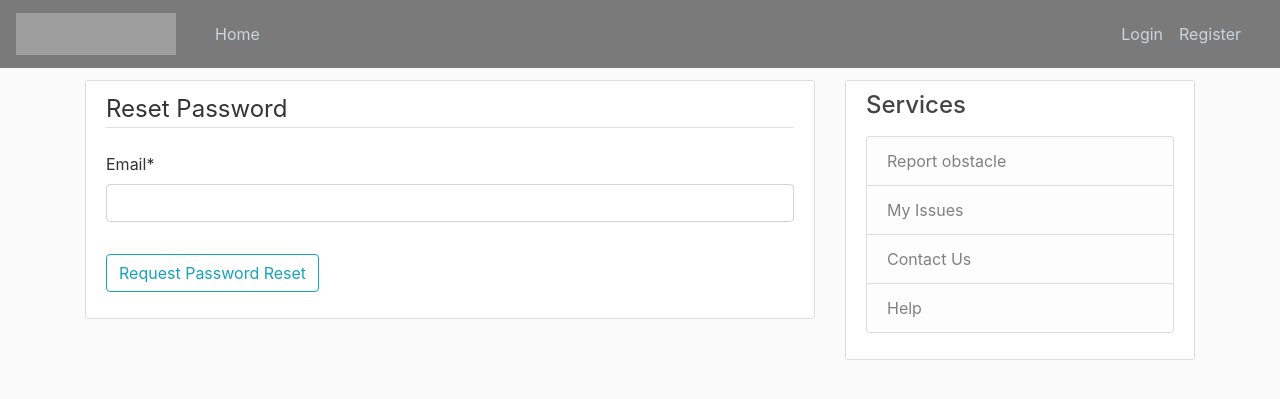
After one commit to inbalaltan/group18_2020, a Django app: page /password-reset/ in a window 1280 px wide. The commit adds this page. Shown: the top 399 px of the page. Run offline with Django 3.2, Linux system fonts and the light colour scheme; some libraries are stand-ins or nearby versions; grey boxes are pictures that could not be loaded.

Commit message:
PM2020T18-118

```diff
--- a/Project18/urls.py
+++ b/Project18/urls.py
@@ -25,6 +25,10 @@ urlpatterns = [
     path('register/', user_views.register, name='register'),
     path('login/', auth_views.LoginView.as_view(template_name='users/login.html'), name='login'),
     path('logout/', auth_views.LogoutView.as_view(template_name='users/logout.html'), name='logout'),
+    path('password-reset/', auth_views.PasswordResetView.as_view(template_name='users/reset_password.html'), name='password-reset'),
+    path('password-reset/done/', auth_views.PasswordResetDoneView.as_view(template_name='users/reset_password_done.html'), name='password_reset_done'),
+    path('password-reset-confirm/<uidb64>/<token>/',auth_views.PasswordResetConfirmView.as_view(template_name='users/reset_password_confirm.html'), name='password_reset_confirm'),
+    path('password-reset-complete/',auth_views.PasswordResetCompleteView.as_view(template_name='users/reset_password_complete.html'), name='password_reset_complete'),
     path('profile/', user_views.profile, name='profile'),
     path('mifga/', mifga_views.mifga, name='mifga'),
     path('userissues/', user_views.userissues, name='user-issues'),
--- a/Users/templates/users/login.html
+++ b/Users/templates/users/login.html
@@ -17,5 +17,10 @@
                 Need An Account? <a class="ml-2" href="{% url 'register' %}">Sign Up Now</a>
             </small>
         </div>
+        <div class="text">
+            <small class="text-muted">
+                Forgotten your password? <a class="ml-2" href="{% url 'password-reset' %}">Reset password</a>
+            </small>
+        </div>
     </div>
 {% endblock content %}
--- /dev/null
+++ b/Users/templates/users/reset_password.html
@@ -0,0 +1,17 @@
+
+{% extends "home/base.html" %}
+{% load crispy_forms_tags %}
+{% block content %}
+    <div class="content-section">
+        <form method="POST">
+            {% csrf_token %}
+            <fieldset class="form-group">
+                <legend class="border-bottom mb-4">Reset Password</legend>
+                {{ form|crispy }}
+            </fieldset>
+            <div class="form-group">
+                <button class="btn btn-outline-info" type="submit">Request Password Reset</button>
+            </div>
+        </form>
+    </div>
+{% endblock content %}
--- /dev/null
+++ b/Users/templates/users/reset_password_done.html
@@ -0,0 +1,6 @@
+{% extends "home/base.html" %}
+{% block content %}
+    <div class="alert alert-info">
+        An email has been sent with instructions to reset your password
+    </div>
+{% endblock content %}
```
Also changed, not shown: Project18/settings.py (+7 -0 lines), Users/templates/users/reset_password_complete.html (added, +7 -0 lines), Users/templates/users/reset_password_confirm.html (added, +16 -0 lines), db.sqlite3.
